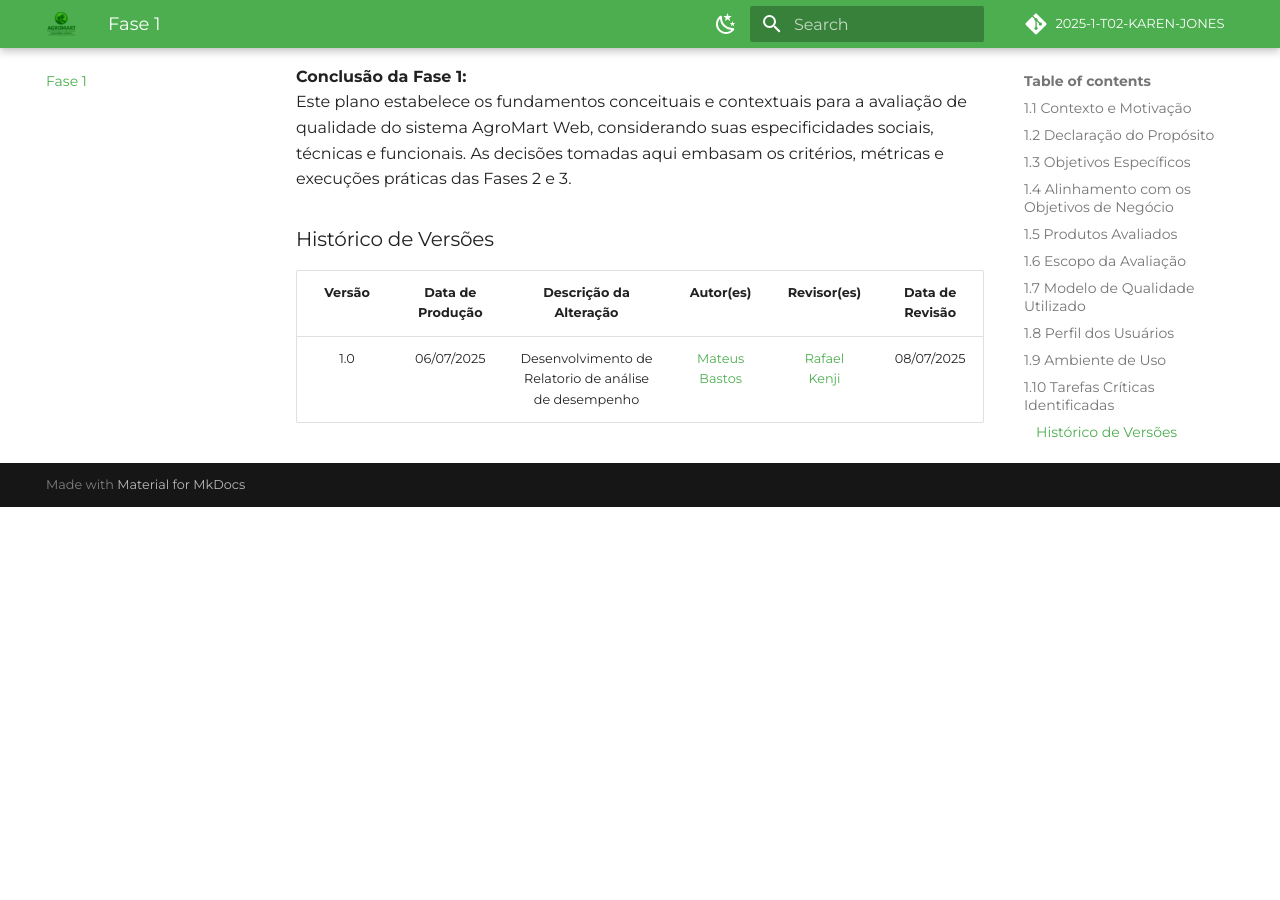
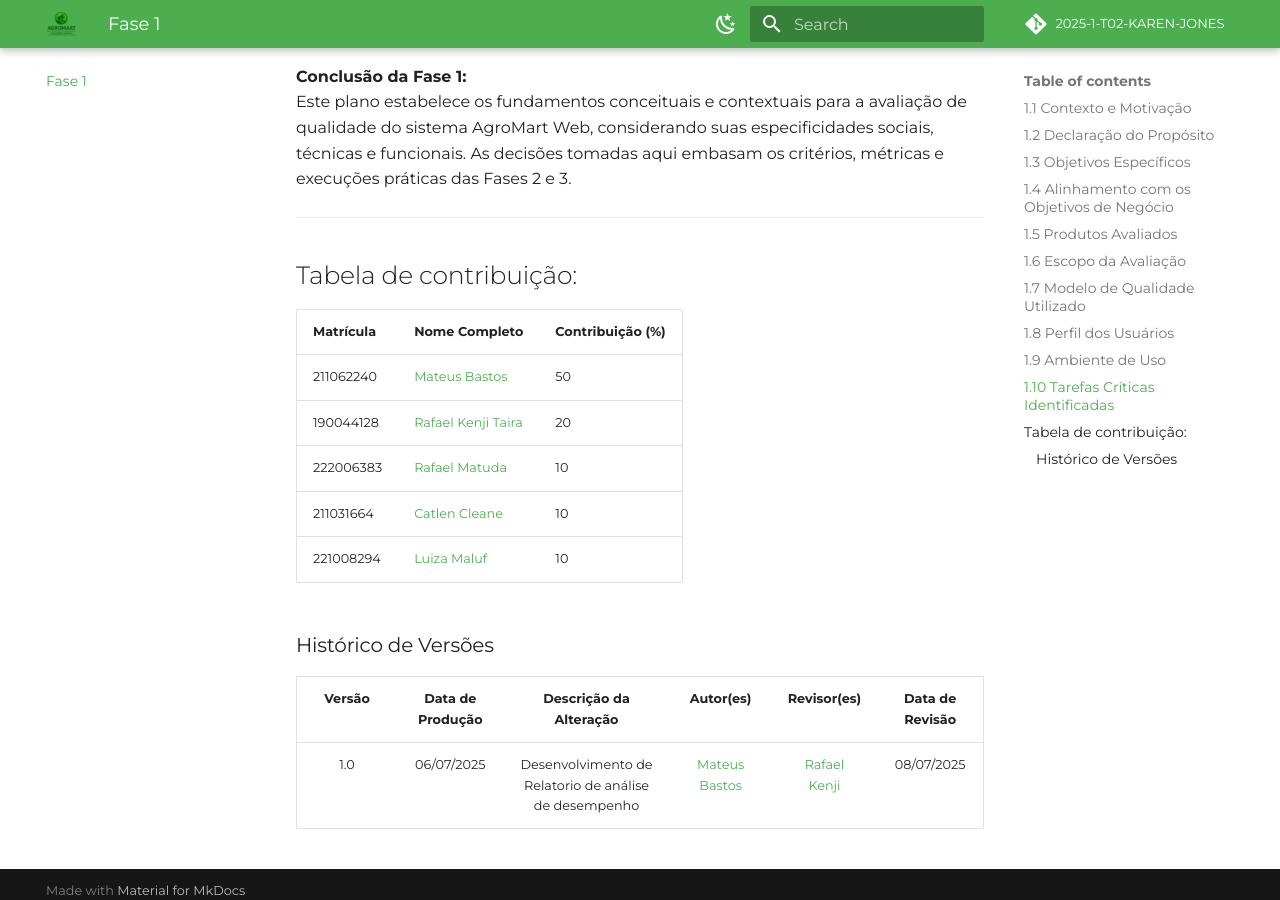
Before and after one commit to FCTE-Qualidade-de-Software-1/2025-1-T02-KAREN-JONES, an MkDocs documentation site: the page built from docs/FASE1.md, in a window 1280 px wide and 900 px high, scrolled down 4114 px. Built offline with MkDocs 1.6.1 and Material for MkDocs 9.7.7, drawn with Linux system fonts in a browser that asks for light colours; comment, search, counter and statistics services are not loaded; before the commit the page ends 4621 px from its top, so only the background shows below that.

Commit message:
doc: inserçao de tabelas

```diff
--- a/docs/FASE1.md
+++ b/docs/FASE1.md
@@ -118,6 +118,25 @@ As funcionalidades abaixo são consideradas **tarefa crítica**, pois representa
 **Conclusão da Fase 1:**
 Este plano estabelece os fundamentos conceituais e contextuais para a avaliação de qualidade do sistema AgroMart Web, considerando suas especificidades sociais, técnicas e funcionais. As decisões tomadas aqui embasam os critérios, métricas e execuções práticas das Fases 2 e 3.
 
+
+
+
+
+---
+
+
+## Tabela de contribuição:
+
+| Matrícula   | Nome Completo                                                   | Contribuição (%) |
+|-------------|------------------------------------------------------------------|-----------------|
+| 211062240   | [Mateus Bastos](https://github.com/MateuSansete)                 | 50               |
+| 190044128   | [Rafael Kenji Taira](https://github.com/rafa-kenji)             | 20              |
+| 222006383   | [Rafael Matuda](https://github.com/rmatuda)                     | 10               |
+| 211031664   | [Catlen Cleane](https://github.com/catlenc)                     | 10               |
+| 221008294   | [Luiza Maluf](https://github.com/LuizaMaluf)                    | 10               |
+
+
+
 ### Histórico de Versões
 
 | Versão | Data de Produção | Descrição da Alteração | Autor(es) | Revisor(es) | Data de Revisão |
```
Also changed, not shown: docs/FASE 2.md (+14 -0 lines), docs/Relatório de Performance e Eficiência.md (+1 -1 lines).
